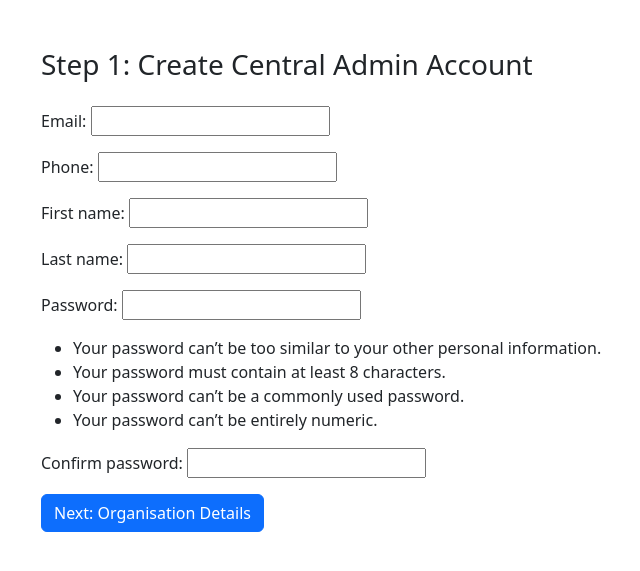
After one commit to joisemp/services, a Django app: page /core/account/create/ in a window 1280 px wide. The commit adds this page. Shown: the top 571 px of the page, without its empty margins (41-681 px from the left). Run offline with Django 5.2, Linux system fonts and the light colour scheme.

Commit message:
Added account registration feature

```diff
--- /dev/null
+++ b/src/core/forms.py
@@ -0,0 +1,44 @@
+from django import forms
+from django.core.exceptions import ValidationError
+from django.contrib.auth.password_validation import validate_password, password_validators_help_text_html
+from .models import User
+
+class AccountCreationForm(forms.Form):
+    email = forms.EmailField()
+    phone = forms.CharField(max_length=20)
+    first_name = forms.CharField(max_length=255)
+    last_name = forms.CharField(max_length=255)
+    password = forms.CharField(
+        widget=forms.PasswordInput,
+        help_text=password_validators_help_text_html()
+    )
+    confirm_password = forms.CharField(widget=forms.PasswordInput)
+
+    def clean_email(self):
+        email = self.cleaned_data['email']
+        if User.objects.filter(email=email).exists():
+            raise ValidationError('A user with this email already exists.')
+        return email
+
+    def clean_phone(self):
+        phone = self.cleaned_data['phone']
+        if User.objects.filter(phone=phone).exists():
+            raise ValidationError('A user with this phone number already exists.')
+        return phone
+
+    def clean(self):
+        cleaned_data = super().clean()
+        password = cleaned_data.get('password')
+        confirm_password = cleaned_data.get('confirm_password')
+        if password and confirm_password and password != confirm_password:
+            self.add_error('confirm_password', 'Passwords do not match.')
+        if password:
+            try:
+                validate_password(password)
+            except ValidationError as e:
+                self.add_error('password', e)
+        return cleaned_data
+
+class OrganisationCreationForm(forms.Form):
+    name = forms.CharField(max_length=255)
+    address = forms.CharField(widget=forms.Textarea, required=False)
--- a/src/core/urls.py
+++ b/src/core/urls.py
@@ -1,8 +1,11 @@
 from django.urls import path
+from .views import account_creation_view, organisation_creation_view, account_creation_success
 
 app_name = 'core'
 
 urlpatterns = [
-    # Add your URL patterns here
+    path('account/create/', account_creation_view, name='account_creation'),
+    path('organisation/create/', organisation_creation_view, name='organisation_creation'),
+    path('account/success/', account_creation_success, name='account_creation_success'),
 ]
 # This file is intentionally left empty for now.
--- a/src/core/views.py
+++ b/src/core/views.py
@@ -1,3 +1,57 @@
-from django.shortcuts import render
+from django.shortcuts import render, redirect
+from django.db import transaction
+from django.contrib import messages
+from .models import User, UserProfile, Organisation
+from .forms import AccountCreationForm, OrganisationCreationForm
 
-# Create your views here.
+
+def account_creation_view(request):
+    if request.method == 'POST':
+        form = AccountCreationForm(request.POST)
+        if form.is_valid():
+            request.session['account_data'] = form.cleaned_data
+            return redirect('core:organisation_creation')
+    else:
+        form = AccountCreationForm()
+    return render(request, 'core/account_creation.html', {'form': form})
+
+
+def organisation_creation_view(request):
+    account_data = request.session.get('account_data')
+    if not account_data:
+        return redirect('core:account_creation')
+    if request.method == 'POST':
+        form = OrganisationCreationForm(request.POST)
+        if form.is_valid():
+            org_data = form.cleaned_data
+            try:
+                with transaction.atomic():
+                    org = Organisation.objects.create(
+                        name=org_data['name'],
+                        address=org_data['address']
+                    )
+                    user = User.objects.create_user(
+                        email=account_data['email'],
+                        phone=account_data['phone'],
+                        password=account_data['password']
+                    )
+                    profile = UserProfile.objects.create(
+                        user=user,
+                        first_name=account_data['first_name'],
+                        last_name=account_data['last_name'],
+                        user_type='central_admin',
+                        org=org
+                    )
+                    org.central_admins.add(user)
+                messages.success(request, 'Account and organisation created successfully!')
+                request.session.pop('account_data', None)
+                return redirect('core:account_creation_success')
+            except Exception as e:
+                messages.error(request, f'Error: {str(e)}')
+    else:
+        form = OrganisationCreationForm()
+    return render(request, 'core/organisation_creation.html', {'form': form})
+
+
+def account_creation_success(request):
+    return render(request, 'core/account_creation_success.html')
--- /dev/null
+++ b/src/templates/core/account_creation.html
@@ -0,0 +1,18 @@
+<!DOCTYPE html>
+<html lang="en">
+<head>
+    <meta charset="UTF-8">
+    <title>Create Account</title>
+    <link href="https://cdn.jsdelivr.net/npm/bootstrap@5.3.2/dist/css/bootstrap.min.css" rel="stylesheet">
+</head>
+<body>
+<div class="container mt-5">
+    <h3 class="mb-4">Step 1: Create Central Admin Account</h3>
+    <form method="post">
+        {% csrf_token %}
+        {{ form.as_p }}
+        <button type="submit" class="btn btn-primary">Next: Organisation Details</button>
+    </form>
+</div>
+</body>
+</html>
```
Also changed, not shown: src/templates/core/account_creation_success.html (added, +16 -0 lines), src/templates/core/organisation_creation.html (added, +18 -0 lines), src/templates/landing.html (+6 -4 lines).
